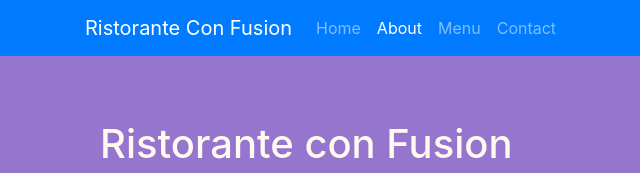
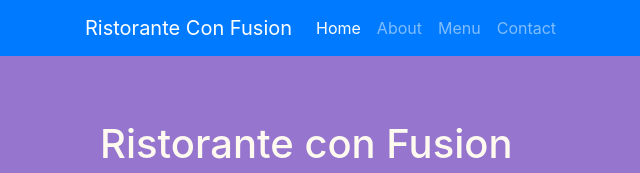
Before and after one commit to patricia456/conFusion, a website: page aboutus.html in a window 1280 px wide. Shown: the top 173 px of the page, 0-640 px from the left. Drawn offline with nearby package versions, Linux system fonts and the light colour scheme.

Commit message:
Navbar and BreadCrumbs

```diff
--- a/aboutus.html
+++ b/aboutus.html
@@ -28,26 +28,15 @@
   <body>
       <nav class="navbar navbar-dark navbar-expand-sm bg-primary fixed-top">
         <div class="container">
-        <button
-          class="navbar-toggler"
-          type="button"
-          data-toggle="collapse"
-          data-target="#Navbar"
-        >
+                <button class="navbar-toggler" type="button" data-toggle="collapse" data-target="#Navbar">
                 <span class="navbar-toggler-icon"></span>
             </button>
            <a class="navbar-brand" href="#">Ristorante Con Fusion</a>
             <div class="collapse navbar-collapse" id="Navbar">
-          <ul class="navbar-nav mr-auto">
-            <li class="nav-item">
-              <a class="nav-link" href="./index.html">Home</a>
-            </li>
-            <li class="nav-item active">
-              <a class="nav-link" href="./aboutus.html">About</a>
-            </li>
+                <ul class="navbar-nav mr-auto">   <li class="nav-item active"><a class="nav-link" href="./index.html">Home</a></li>
+                    <li class="nav-item"><a class="nav-link" href="#">About</a></li>
                     <li class="nav-item"><a class="nav-link" href="#">Menu</a></li>
-            <li class="nav-item"><a class="nav-link" href="#">Contact</a></li>
-          </ul>
+                    <li class="nav-item"><a class="nav-link" href="#">Contact</a></li> </ul>
             </div>
         </div>
     </nav>
@@ -156,7 +145,7 @@
           <div class="col-4 offset-1 col-sm-2">
             <h5>Links</h5>
             <ul class="list-unstyled">
-              <li><a href="./index.html">Home</a></li>
+              <li><a href="#">Home</a></li>
               <li><a href="#">About</a></li>
               <li><a href="#">Menu</a></li>
               <li><a href="#">Contact</a></li>
```
Also changed, not shown: index.html (+4 -4 lines). Lines whose indentation alone changed are shown as unchanged.
